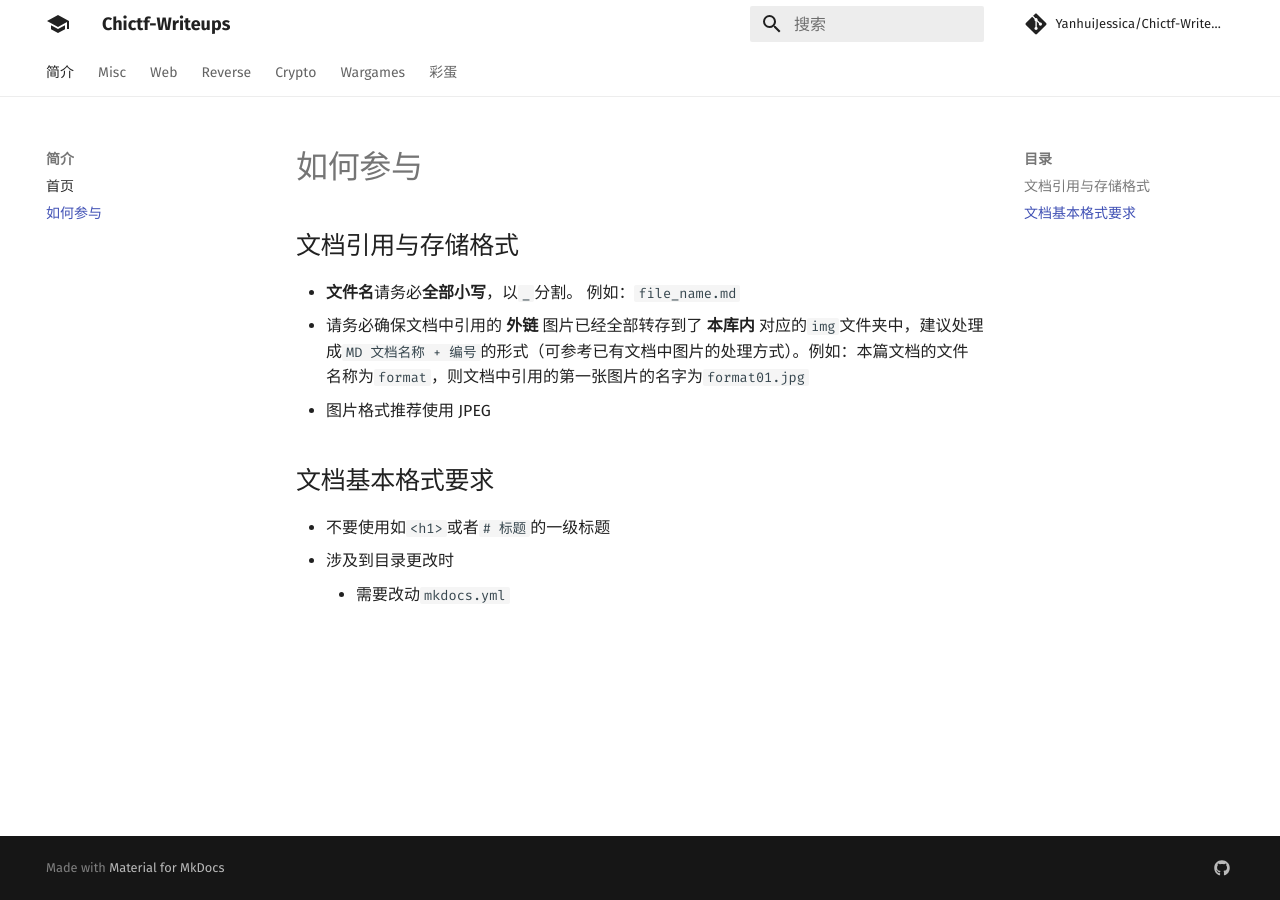
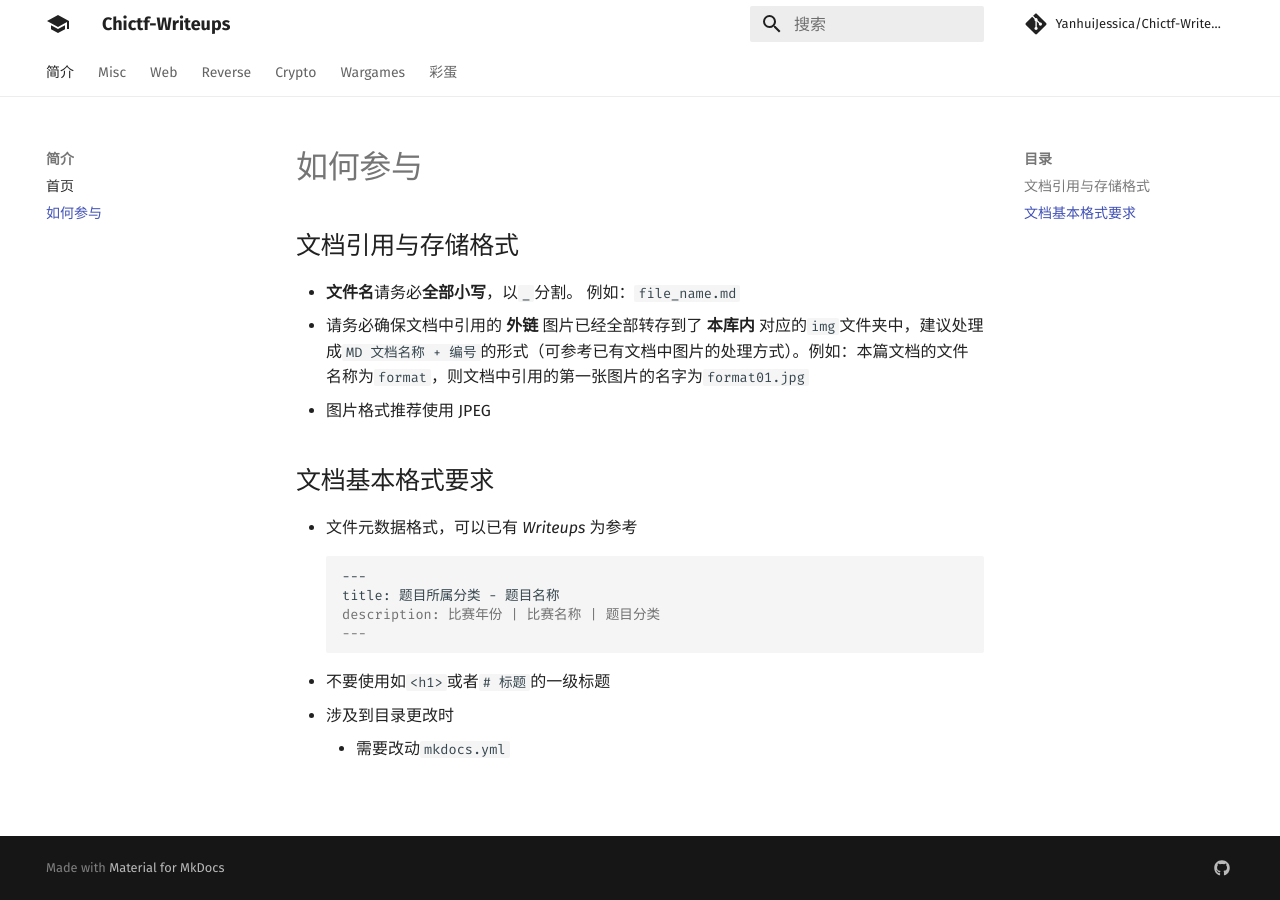
Before and after one commit to YanhuiJessica/Chictf-Writeups, an MkDocs documentation site: the page built from docs/how_to_participate.md, in a window 1280 px wide. Built offline with MkDocs 1.6.1 and Material for MkDocs 9.7.7, drawn with Linux system fonts in a browser that asks for light colours; comment, search, counter and statistics services are not loaded.

Commit message:
更新格式要求

````diff
--- a/docs/how_to_participate.md
+++ b/docs/how_to_participate.md
@@ -6,6 +6,13 @@
 
 ## 文档基本格式要求
 
+- 文件元数据格式，可以已有 *Writeups* 为参考
+    ```md
+    ---
+    title: 题目所属分类 - 题目名称
+    description: 比赛年份 | 比赛名称 | 题目分类
+    ---
+    ```
 - 不要使用如`<h1>`或者`# 标题`的一级标题
 - 涉及到目录更改时
     - 需要改动`mkdocs.yml`
````
